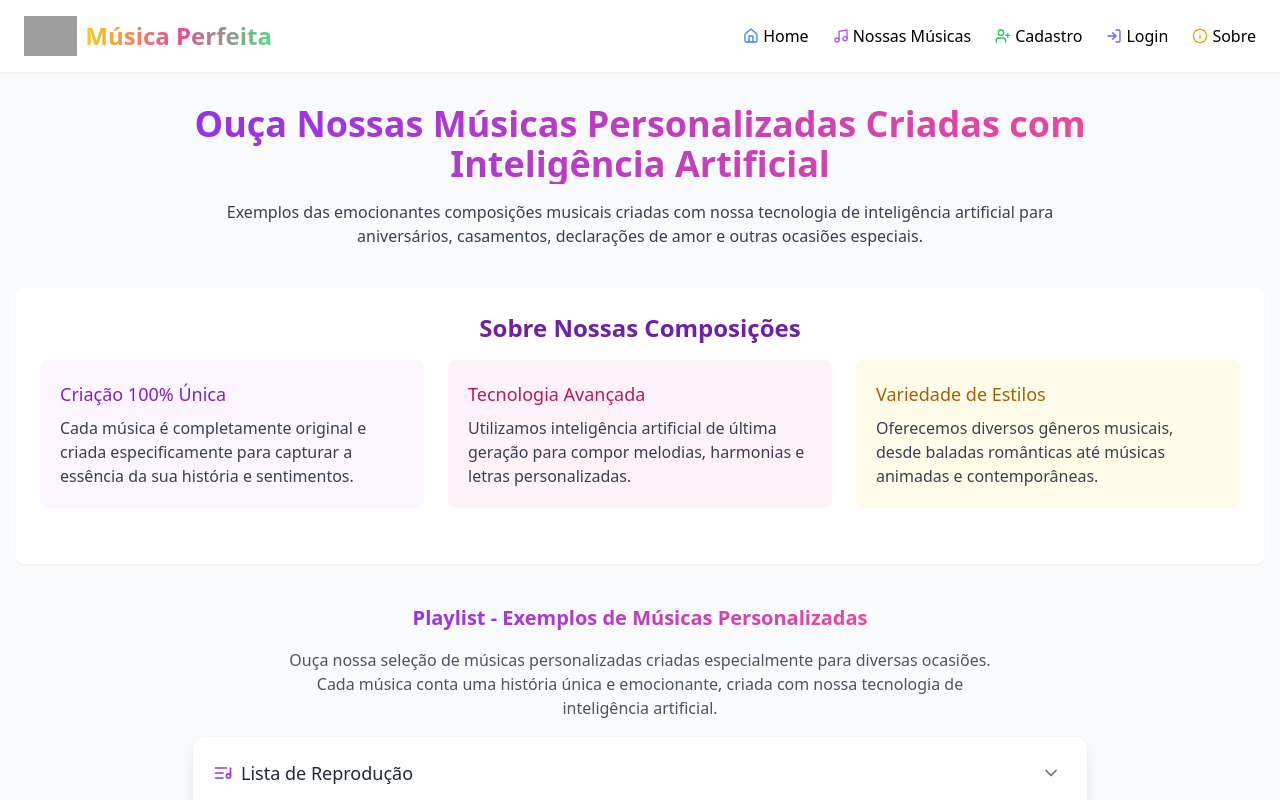
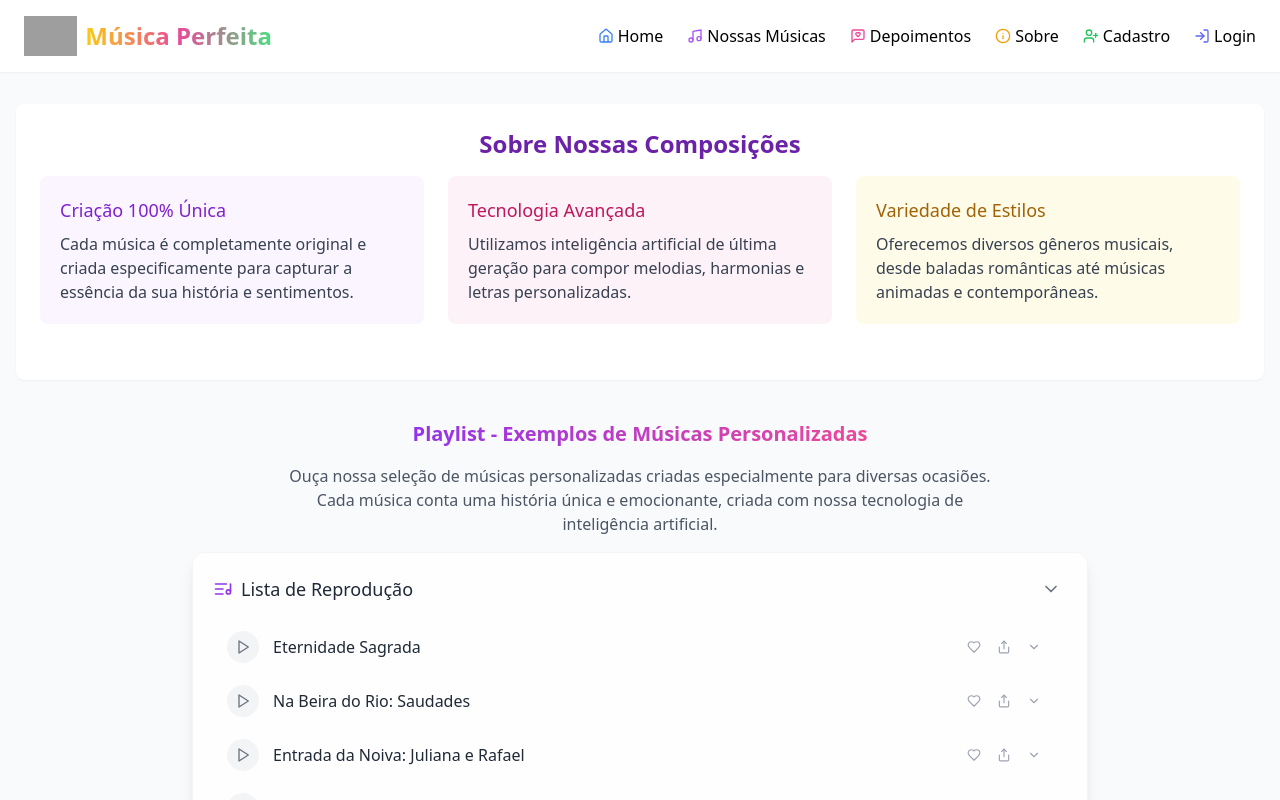
Before and after one commit to investdfs/musica-perfeita, a React (Vite) app: page /nossas-musicas in a window 1280 px wide. Shown: the top 800 px of the page. Built offline with nearby package versions, Linux system fonts and the light colour scheme; grey boxes are pictures that could not be loaded.

Commit message:
Update navigation and testimonials page
- Added testimonials page with public access.
- Moved logout to the end of the navigation menu.
- Removed redundant text from the "Nossas Musicas" page.

```diff
--- a/src/components/Navigation.tsx
+++ b/src/components/Navigation.tsx
@@ -1,5 +1,5 @@
 
-import { Home, UserPlus, Info, LogIn, LogOut, User, Music } from "lucide-react";
+import { Home, UserPlus, Info, LogIn, LogOut, User, Music, MessageSquareHeart } from "lucide-react";
 import { Link, useLocation, useNavigate } from "react-router-dom";
 import { cn } from "@/lib/utils";
 import { useEffect, useState } from "react";
@@ -61,6 +61,22 @@ const Navigation = ({ className }: { className?: string }) => {
         <span>Nossas Músicas</span>
       </Link>
 
+      <Link
+        to="/depoimentos"
+        className="flex items-center gap-1 transition-colors text-black hover:opacity-80"
+      >
+        <MessageSquareHeart className="h-4 w-4 text-pink-500" />
+        <span>Depoimentos</span>
+      </Link>
+
+      <Link
+        to="/sobre"
+        className="flex items-center gap-1 transition-colors text-black hover:opacity-80"
+      >
+        <Info className="h-4 w-4 text-amber-500" />
+        <span>Sobre</span>
+      </Link>
+
       {!isLoggedIn && (
         <Link
           to="/cadastro"
@@ -72,7 +88,6 @@ const Navigation = ({ className }: { className?: string }) => {
       )}
 
       {isLoggedIn ? (
-        <>
         <Link
           to="/dashboard"
           className="flex items-center gap-1 transition-colors text-black hover:opacity-80"
@@ -80,16 +95,6 @@ const Navigation = ({ className }: { className?: string }) => {
           <User className="h-4 w-4 text-teal-500" />
           <span>Minha Conta</span>
         </Link>
-
-          <a
-            href="/"
-            onClick={handleLogout}
-            className="flex items-center gap-1 transition-colors text-red-600 hover:text-red-800"
-          >
-            <LogOut className="h-4 w-4" />
-            <span>Sair</span>
-          </a>
-        </>
       ) : (
         <Link
           to="/login"
@@ -100,13 +105,16 @@ const Navigation = ({ className }: { className?: string }) => {
         </Link>
       )}
 
-      <Link
-        to="/sobre"
-        className="flex items-center gap-1 transition-colors text-black hover:opacity-80"
+      {isLoggedIn && (
+        <a
+          href="/"
+          onClick={handleLogout}
+          className="flex items-center gap-1 transition-colors text-red-600 hover:text-red-800"
         >
-        <Info className="h-4 w-4 text-amber-500" />
-        <span>Sobre</span>
-      </Link>
+          <LogOut className="h-4 w-4" />
+          <span>Sair</span>
+        </a>
+      )}
     </nav>
   );
 };
--- a/src/components/auth/AuthGuard.tsx
+++ b/src/components/auth/AuthGuard.tsx
@@ -82,6 +82,7 @@ const AuthGuard = ({ children }: AuthGuardProps) => {
           location.pathname !== "/cadastro" &&
           location.pathname !== "/sobre" &&
           location.pathname !== "/nossas-musicas" &&
+          location.pathname !== "/depoimentos" &&
           location.pathname !== "/admin-login"
         ) {
           // Salvar a rota atual para redirecionamento após login
@@ -115,6 +116,7 @@ const AuthGuard = ({ children }: AuthGuardProps) => {
       location.pathname !== "/cadastro" &&
       location.pathname !== "/sobre" &&
       location.pathname !== "/nossas-musicas" &&
+      location.pathname !== "/depoimentos" &&
       location.pathname !== "/admin-login") {
     return null;
   }
--- a/src/pages/NossasMusicas.tsx
+++ b/src/pages/NossasMusicas.tsx
@@ -12,16 +12,6 @@ const NossasMusicas = () => {
       <Header />
 
       <main className="flex-grow container mx-auto px-3 sm:px-4 py-6 sm:py-8 pb-24">
-        <section className="text-center max-w-4xl mx-auto mb-10">
-          <h1 className="text-3xl md:text-4xl font-bold mb-4 bg-gradient-to-r from-purple-600 to-pink-500 bg-clip-text text-transparent">
-            Ouça Nossas Músicas Personalizadas Criadas com Inteligência Artificial
-          </h1>
-          <p className="text-gray-700 mb-8">
-            Exemplos das emocionantes composições musicais criadas com nossa tecnologia de inteligência artificial para
-            aniversários, casamentos, declarações de amor e outras ocasiões especiais.
-          </p>
-        </section>
-
         <section className="mb-10 bg-white p-6 rounded-lg shadow-sm">
           <h2 className="text-2xl font-semibold mb-4 text-center text-purple-800">Sobre Nossas Composições</h2>
           <div className="grid md:grid-cols-3 gap-6 mb-8">
```
Also changed, not shown: 1 other file (tests, documents, lock files or other folders). Lines whose indentation alone changed are shown as unchanged.
